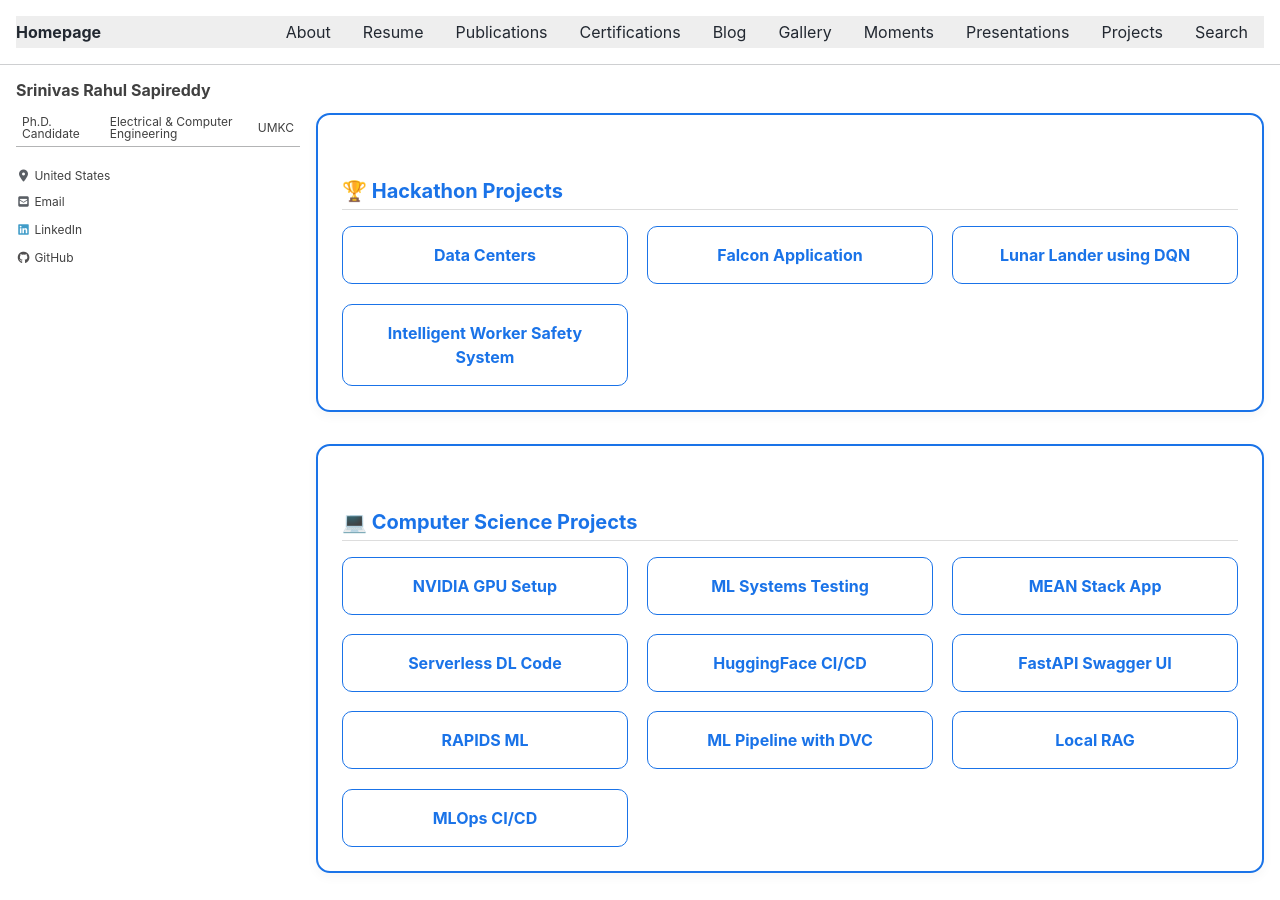
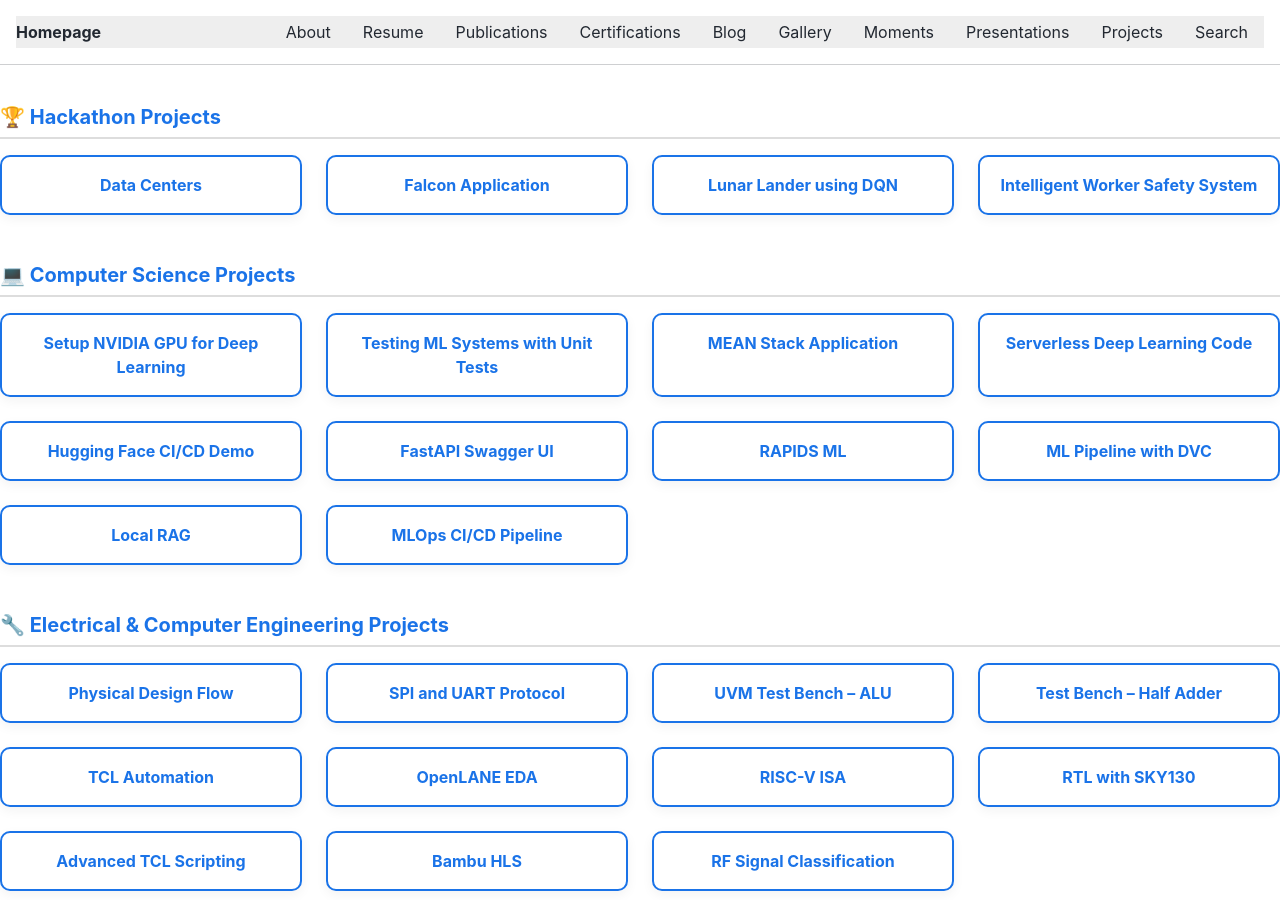
Before and after one commit to srsapireddy/srsapireddy.github.io, a Jekyll site: the page built from _pages/projects.md, in a window 1280 px wide and 900 px high. Built offline with Jekyll 4.4.1, drawn with Linux system fonts in a browser that asks for light colours; cached includes are drawn as plain includes; nearby versions of some CDN libraries; our own code applies the rules of GitHub Pages for plain Markdown files; some of the changed text lies outside the part shown.

Commit message:
Update projects.md

```diff
--- a/_pages/projects.md
+++ b/_pages/projects.md
@@ -1,57 +1,53 @@
+---
+title: "Projects"
+layout: default
+permalink: /projects/
+---
+
 <style>
-  .custom-section {
-    background: #ffffff;
-    border: 2px solid #1a73e8;
-    border-radius: 14px;
-    padding: 1.5rem;
-    margin: 2rem 0;
-    box-shadow: 0 4px 12px rgba(0, 0, 0, 0.04);
-    transition: 0.3s;
+  .project-section {
+    margin-bottom: 3rem;
   }
 
-  .custom-section:hover {
-    background: #f1faff;
-  }
-
-  .custom-section h2 {
+  .project-section h2 {
     color: #1a73e8;
-    border-bottom: 1px solid #ddd;
-    padding-bottom: 0.4rem;
+    border-bottom: 2px solid #ddd;
+    padding-bottom: 0.5rem;
     margin-bottom: 1rem;
   }
 
-  .custom-feature-grid {
+  .project-grid {
     display: grid;
-    grid-template-columns: repeat(auto-fit, minmax(240px, 1fr));
-    gap: 1.2rem;
+    grid-template-columns: repeat(auto-fit, minmax(260px, 1fr));
+    gap: 1.5rem;
   }
 
   .project-box {
-    border: 1.5px solid #1a73e8;
+    background-color: #ffffff;
+    border: 2px solid #1a73e8;
     border-radius: 10px;
     padding: 1rem;
-    background-color: #ffffff;
     text-align: center;
-    font-weight: bold;
     transition: 0.3s;
+    box-shadow: 0 4px 12px rgba(0, 0, 0, 0.05);
   }
 
   .project-box:hover {
-    background-color: #e8f2ff;
+    background-color: #f1faff;
     transform: scale(1.02);
   }
 
   .project-box a {
     text-decoration: none;
+    font-weight: bold;
     color: #1a73e8;
-    font-size: 1rem;
+    display: block;
   }
 </style>
 
-<!-- 🏆 Hackathon Projects Section -->
-<div class="custom-section">
+<div class="project-section">
   <h2>🏆 Hackathon Projects</h2>
-  <div class="custom-feature-grid">
+  <div class="project-grid">
     <div class="project-box"><a href="https://github.com/srsapireddy/Data_Centers" target="_blank">Data Centers</a></div>
     <div class="project-box"><a href="https://github.com/srsapireddy/Falcon-Application" target="_blank">Falcon Application</a></div>
     <div class="project-box"><a href="https://github.com/srsapireddy/lunar_lander_using_DQN" target="_blank">Lunar Lander using DQN</a></div>
@@ -59,37 +55,35 @@
   </div>
 </div>
 
-<!-- 💻 Computer Science Projects Section -->
-<div class="custom-section">
+<div class="project-section">
   <h2>💻 Computer Science Projects</h2>
-  <div class="custom-feature-grid">
-    <div class="project-box"><a href="https://github.com/srsapireddy/Setup-NVIDIA-GPU-for-Deep-Learning" target="_blank">NVIDIA GPU Setup</a></div>
-    <div class="project-box"><a href="https://github.com/srsapireddy/Testing-Machine-Learning-Systems-Unit-Tests" target="_blank">ML Systems Testing</a></div>
-    <div class="project-box"><a href="https://github.com/srsapireddy/MEAN-Stack-Application" target="_blank">MEAN Stack App</a></div>
-    <div class="project-box"><a href="https://github.com/srsapireddy/Serverless_Deep_Learning_Code" target="_blank">Serverless DL Code</a></div>
-    <div class="project-box"><a href="https://github.com/srsapireddy/hugging-face-demo-CI-with-continuous-deployment" target="_blank">HuggingFace CI/CD</a></div>
+  <div class="project-grid">
+    <div class="project-box"><a href="https://github.com/srsapireddy/Setup-NVIDIA-GPU-for-Deep-Learning" target="_blank">Setup NVIDIA GPU for Deep Learning</a></div>
+    <div class="project-box"><a href="https://github.com/srsapireddy/Testing-Machine-Learning-Systems-Unit-Tests" target="_blank">Testing ML Systems with Unit Tests</a></div>
+    <div class="project-box"><a href="https://github.com/srsapireddy/MEAN-Stack-Application" target="_blank">MEAN Stack Application</a></div>
+    <div class="project-box"><a href="https://github.com/srsapireddy/Serverless_Deep_Learning_Code" target="_blank">Serverless Deep Learning Code</a></div>
+    <div class="project-box"><a href="https://github.com/srsapireddy/hugging-face-demo-CI-with-continuous-deployment" target="_blank">Hugging Face CI/CD Demo</a></div>
     <div class="project-box"><a href="https://github.com/srsapireddy/fastapi-swagger-ui" target="_blank">FastAPI Swagger UI</a></div>
     <div class="project-box"><a href="https://github.com/srsapireddy/RAPIDS_Machine_Learning" target="_blank">RAPIDS ML</a></div>
     <div class="project-box"><a href="https://github.com/srsapireddy/End-to-End-Machine-Learning-Pipeline-Creation-Using-DVC" target="_blank">ML Pipeline with DVC</a></div>
     <div class="project-box"><a href="https://github.com/srsapireddy/Local-Retrieval-augmented-generation-RAG" target="_blank">Local RAG</a></div>
-    <div class="project-box"><a href="https://github.com/srsapireddy/MLOps-CI-CD-Pipeline" target="_blank">MLOps CI/CD</a></div>
+    <div class="project-box"><a href="https://github.com/srsapireddy/MLOps-CI-CD-Pipeline" target="_blank">MLOps CI/CD Pipeline</a></div>
   </div>
 </div>
 
-<!-- 🔧 Electrical and Computer Engineering Projects Section -->
-<div class="custom-section">
+<div class="project-section">
   <h2>🔧 Electrical & Computer Engineering Projects</h2>
-  <div class="custom-feature-grid">
-    <div class="project-box"><a href="https://github.com/srsapireddy/Physical_Design_Flow_Cadence_Tools" target="_blank">Cadence PD Flow</a></div>
-    <div class="project-box"><a href="https://github.com/srsapireddy/SPI-and-UART-Protocol" target="_blank">SPI & UART Protocol</a></div>
-    <div class="project-box"><a href="https://github.com/srsapireddy/UVM-Test-Bench-Environment-ALU" target="_blank">UVM ALU Testbench</a></div>
-    <div class="project-box"><a href="https://github.com/srsapireddy/Systemverilog-Test-Bench-Environment-Half-Adder" target="_blank">Half Adder TB</a></div>
+  <div class="project-grid">
+    <div class="project-box"><a href="https://github.com/srsapireddy/Physical_Design_Flow_Cadence_Tools" target="_blank">Physical Design Flow</a></div>
+    <div class="project-box"><a href="https://github.com/srsapireddy/SPI-and-UART-Protocol" target="_blank">SPI and UART Protocol</a></div>
+    <div class="project-box"><a href="https://github.com/srsapireddy/UVM-Test-Bench-Environment-ALU" target="_blank">UVM Test Bench – ALU</a></div>
+    <div class="project-box"><a href="https://github.com/srsapireddy/Systemverilog-Test-Bench-Environment-Half-Adder" target="_blank">Test Bench – Half Adder</a></div>
     <div class="project-box"><a href="https://github.com/srsapireddy/TCL-Automation" target="_blank">TCL Automation</a></div>
     <div class="project-box"><a href="https://github.com/srsapireddy/OpenLANE_EDA" target="_blank">OpenLANE EDA</a></div>
     <div class="project-box"><a href="https://github.com/srsapireddy/RISC-V_ISA" target="_blank">RISC-V ISA</a></div>
-    <div class="project-box"><a href="https://github.com/srsapireddy/RTL-Design-in-Verilog-using-SKY130-Technology" target="_blank">SKY130 RTL Design</a></div>
-    <div class="project-box"><a href="https://github.com/srsapireddy/Advanced-TCL-Scripting" target="_blank">Advanced TCL</a></div>
-    <div class="project-box"><a href="https://github.com/srsapireddy/Bambu-HLS" target="_blank">Bambu-HLS</a></div>
+    <div class="project-box"><a href="https://github.com/srsapireddy/RTL-Design-in-Verilog-using-SKY130-Technology" target="_blank">RTL with SKY130</a></div>
+    <div class="project-box"><a href="https://github.com/srsapireddy/Advanced-TCL-Scripting" target="_blank">Advanced TCL Scripting</a></div>
+    <div class="project-box"><a href="https://github.com/srsapireddy/Bambu-HLS" target="_blank">Bambu HLS</a></div>
     <div class="project-box"><a href="https://github.com/srsapireddy/RF_SIGNAL_CLASSIFCATION" target="_blank">RF Signal Classification</a></div>
   </div>
 </div>
```
